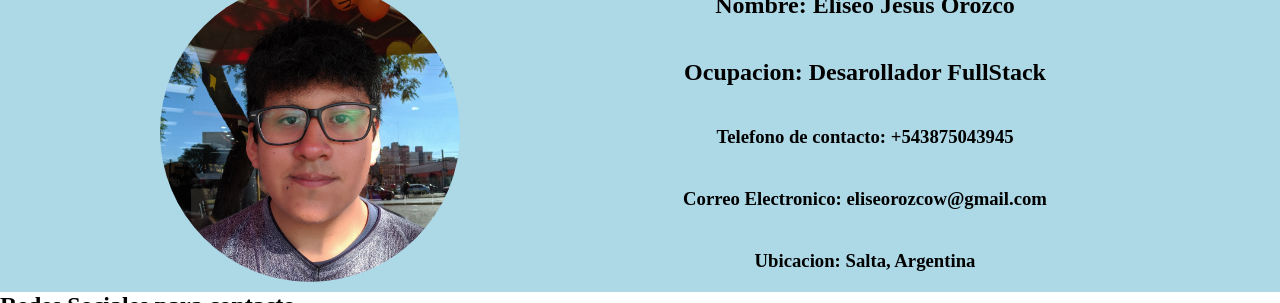
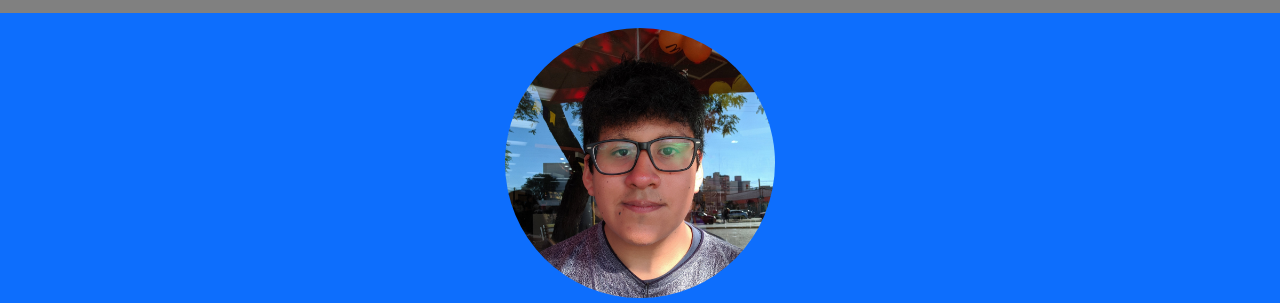
Before and after one commit to crescendollow/ArgentinaPrograma1st, a plain HTML site: page index.html in a window 1280 px wide. Shown: the part 103-406 px from the top of the page. Drawn offline with nearby package versions, Linux system fonts and the light colour scheme.

Commit message:
Se agrega Boostrap

```diff
--- a/CSS/estilo.css
+++ b/CSS/estilo.css
@@ -27,12 +27,8 @@ header{
 }
 
 .UserCV{
-    float: left;
-    border-radius: 50%;
-    display: block;
-    padding: 10px;
-    margin-left: 150px;
-    margin-right: auto;
+    padding: 15px;
     width: 300px;
     height: 300px;
+    border-radius: 50%;
 }
--- a/index.html
+++ b/index.html
@@ -11,7 +11,8 @@
       media="screen"
       href="/CSS/estilo.css"
     />
-    <script src="/Javascript/main.js"></script>
+    <link href="https://cdn.jsdelivr.net/npm/bootstrap@5.3.0-alpha1/dist/css/bootstrap.min.css" rel="stylesheet" integrity="sha384-GLhlTQ8iRABdZLl6O3oVMWSktQOp6b7In1Zl3/Jr59b6EGGoI1aFkw7cmDA6j6gD" crossorigin="anonymous">
+
   </head>
   <body>
     <header>
@@ -30,7 +31,7 @@
     </header>
 
     <section>
-      <div class="UserCard">
+      <div class="bg-primary text-center">
         <img
           class="UserCV"
           src="/Media/EliseoOrozco.jpg"
@@ -168,5 +169,7 @@
         </article>
       </div>
     </section>
+    <script src="https://cdn.jsdelivr.net/npm/bootstrap@5.3.0-alpha1/dist/js/bootstrap.bundle.min.js" integrity="sha384-w76AqPfDkMBDXo30jS1Sgez6pr3x5MlQ1ZAGC+nuZB+EYdgRZgiwxhTBTkF7CXvN" crossorigin="anonymous"></script>
+    <script src="/Javascript/main.js"></script>
   </body>
 </html>
```
